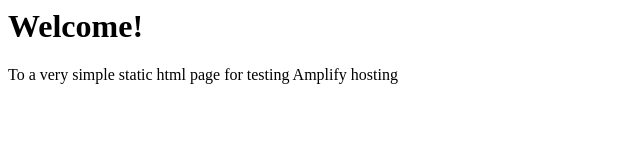
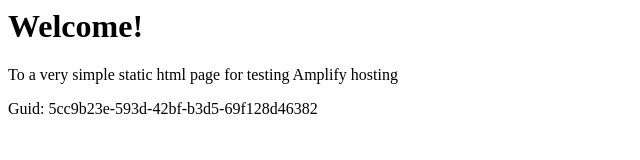
Before and after one commit to aws-aemilia-lhr/Github-PR-Commit-Integration-Test-DoNotTouch-v1-preprod-eu-west-2, a website: page src/index.html in a window 1280 px wide. Shown: the whole page, without its empty margins (0-640 px from the left). Drawn offline with Linux system fonts and the light colour scheme.

Commit message:
commit from integ tests

```diff
--- a/src/index.html
+++ b/src/index.html
@@ -1,3 +1,5 @@
+
+
 <html lang="en">
 
 <head>
@@ -10,6 +12,6 @@
 <body>
     <h1>Welcome!</h1>
     <p>To a very simple static html page for testing Amplify hosting</p>
-</body>
+    <p>Guid: 5cc9b23e-593d-42bf-b3d5-69f128d46382</p></body>
 
 </html>
```
